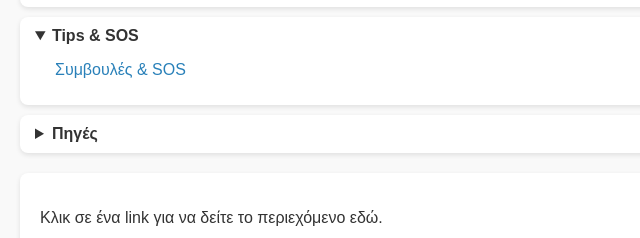
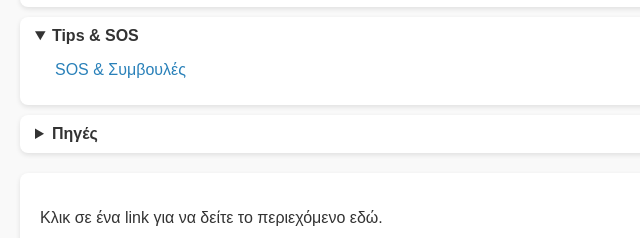
Before and after one commit to ChrisVSD/edu-guide-greek, a plain HTML site: page index.html in a window 1280 px wide. Both pictures are taken after a click on the heading "Tips & SOS". Shown: the part 454-692 px from the top of the page, 0-640 px from the left. Drawn offline with nearby package versions, Linux system fonts and the light colour scheme.

Commit message:
Update index.html

```diff
--- a/index.html
+++ b/index.html
@@ -24,6 +24,7 @@
 <h1>Edu Guide Greek</h1>
 <p>Εκπαιδευτικό βοήθημα για υποψήφιους Πανελλαδικών</p>
 
+<!-- Μαθηματικά -->
 <details open>
   <summary>Μαθηματικά</summary>
   <ul>
@@ -36,6 +37,7 @@
   </ul>
 </details>
 
+<!-- Θεωρητική Κατεύθυνση -->
 <details>
   <summary>Θεωρητική Κατεύθυνση</summary>
   <ul>
@@ -45,6 +47,7 @@
   </ul>
 </details>
 
+<!-- Θετική Κατεύθυνση -->
 <details>
   <summary>Θετική Κατεύθυνση</summary>
   <ul>
@@ -54,6 +57,7 @@
   </ul>
 </details>
 
+<!-- Τεχνολογική/Οικονομική Κατεύθυνση -->
 <details>
   <summary>Τεχνολογική/Οικονομική Κατεύθυνση</summary>
   <ul>
@@ -63,13 +67,15 @@
   </ul>
 </details>
 
+<!-- Tips & SOS -->
 <details>
   <summary>Tips & SOS</summary>
   <ul>
-    <li><a href="#" data-file="Tips/SOS.md">Συμβουλές & SOS</a></li>
+    <li><a href="#" data-file="Tips/SOS.md">SOS & Συμβουλές</a></li>
   </ul>
 </details>
 
+<!-- Πηγές -->
 <details>
   <summary>Πηγές</summary>
   <ul>
@@ -77,10 +83,12 @@
   </ul>
 </details>
 
+<!-- Content display -->
 <div id="content">
   <p>Κλικ σε ένα link για να δείτε το περιεχόμενο εδώ.</p>
 </div>
 
+<!-- Marked.js for Markdown rendering -->
 <script src="https://cdn.jsdelivr.net/npm/marked/marked.min.js"></script>
 <script>
 const links = document.querySelectorAll('a[data-file]');
```
